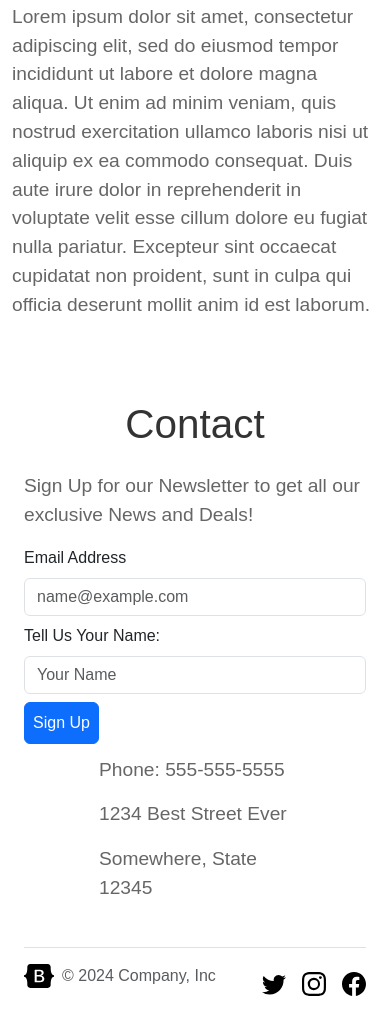
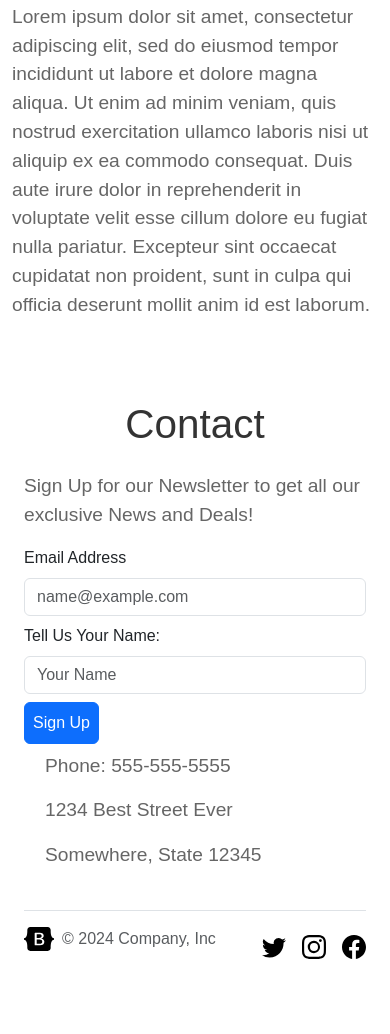
Before and after one commit to bbeck2417/bootstrap_template, a plain HTML site: page index.html in a window 390 px wide. Shown: the part 3435-4469 px from the top of the page. After the commit the page ends 4442 px from the top, so only its background shows below. Drawn offline with nearby package versions, Linux system fonts and the light colour scheme.

Commit message:
Update index.html
updated class and style for phone and address section

```diff
--- a/index.html
+++ b/index.html
@@ -131,7 +131,7 @@
                   </div>
                   </div>
                   <div class="col-md-6">
-                    <div class="mx-auto p-1" style="width: 200px;">
+                    <div class="mx-auto" style="max-width: 300px;" >
                         <p>Phone: 555-555-5555</p>
                   <p>1234 Best Street Ever</p>
                   <p>Somewhere, State 12345</p>
```
